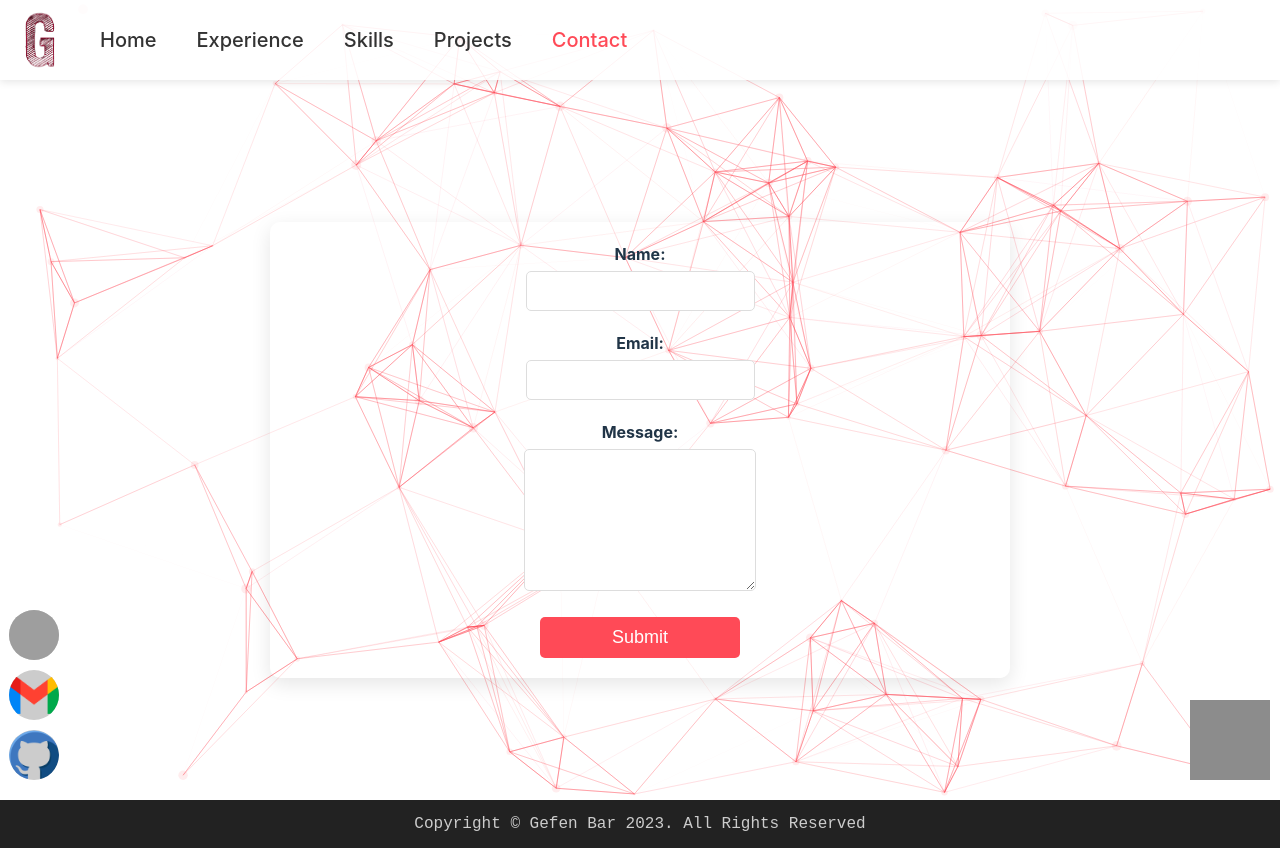
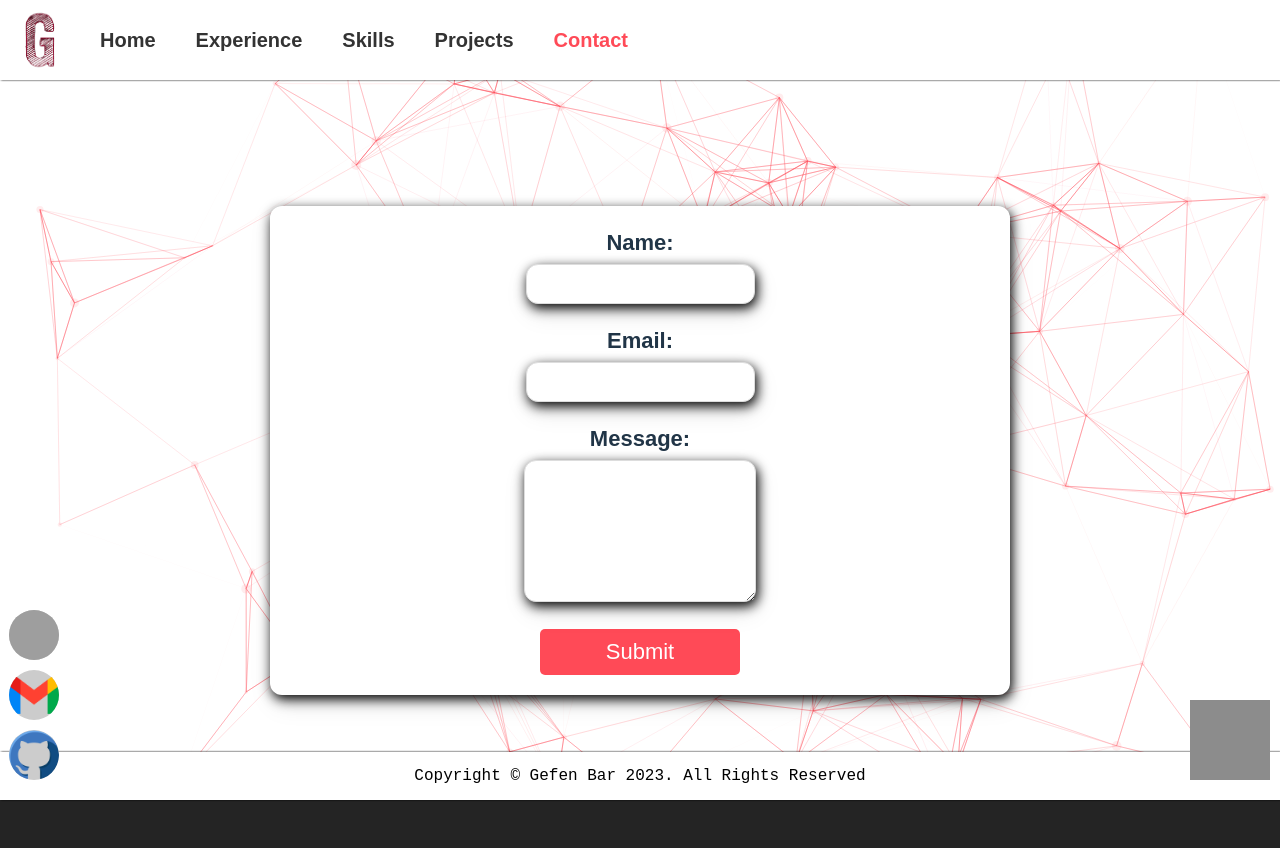
Before and after one commit to gefenbar/ReactJS-Portfolio, a React (Vite) app: page /contact in a window 1280 px wide. After the commit the page ends 800 px from the top, so only its background shows below. Built offline with nearby package versions, Linux system fonts and the light colour scheme; grey boxes are pictures that could not be loaded.

Commit message:
design improvements

```diff
--- a/src/App.css
+++ b/src/App.css
@@ -1,4 +1,3 @@
-/* Remove the blue outline on focus and active state */
 button:focus,
 button:active {
   outline: none;
--- a/src/index.css
+++ b/src/index.css
@@ -1,5 +1,5 @@
 :root {
-  font-family: Inter, system-ui, Avenir, Helvetica, Arial, sans-serif;
+  font-family: Montserrat,sans-serif;
   line-height: 1.5;
   font-weight: 400;
 
--- a/src/styles/Contact.css
+++ b/src/styles/Contact.css
@@ -8,6 +8,8 @@
     display: block;
     font-weight: bold;
     margin-bottom: 5px;
+    font-size: 22px;
+
 }
 
 /* Style for input fields and textareas */
@@ -15,15 +17,24 @@
 .form-group input[type="email"] {
     padding: 10px;
     border: 1px solid #ddd;
-    border-radius: 5px;
     font-size: 16px;
+    background-color: #fff;
+    border-radius: 12px;
+    box-shadow: 0px 6px 20px rgba(0, 0, 0, 0.1);
+    transition: transform 0.3s ease, box-shadow 0.3s ease;
+    animation: fadeIn 0.5s ease;
+    filter: drop-shadow(2px 4px 6px black);
 }
 
 #contact textarea {
+    background-color: #fff;
+    border-radius: 12px;
+    box-shadow: 0px 6px 20px rgba(0, 0, 0, 0.1);
+    transition: transform 0.3s ease, box-shadow 0.3s ease;
+    animation: fadeIn 0.5s ease;
+    filter: drop-shadow(2px 4px 6px black);
     padding: 10px;
     border: 1px solid #ddd;
-    border-radius: 5px;
-    /* font-size: 16px; */
     max-width: 270px;
     max-height: 100px;
     min-height: 120px;
@@ -39,7 +50,7 @@ form button[type="submit"] {
     color: #fff;
     border: none;
     border-radius: 5px;
-    font-size: 18px;
+    font-size: 22px;
     cursor: pointer;
     transition: background-color 0.3s;
 }
@@ -50,30 +61,31 @@ form button[type="submit"]:hover {
 
 /* Your existing Contact component styles */
 #contact {
+
     width: 700px;
-    box-shadow: 0px 6px 20px rgba(0, 0, 0, 0.1);
     display: flex;
     flex-direction: column;
     justify-content: center;
     align-items: center;
     text-align: center;
     padding: 20px;
-    background-color: transparent;
-    border-radius: 10px;
-    transform: scale(1);
-    transition: all 0.5s ease-in-out;
+    background-color: #fff;
+    border-radius: 12px;
+    box-shadow: 0px 6px 20px rgba(0, 0, 0, 0.1);
+    transition: transform 0.3s ease, box-shadow 0.3s ease;
+    animation: fadeIn 0.5s ease;
+    filter: drop-shadow(2px 4px 6px black);
 }
 
+/*
 #contact:hover {
-    transform: scale(1.05);
-    box-shadow: 0 0 20px rgba(0, 0, 0, 0.3);
-    animation: none;
-    /* Disable bounce animation on hover */
-}
+    transform: translateY(-10px);
+} */
 
-#contact:hover {
-    background-color: white !important;
-}
+/*  */
+/* #contact:hover { */
+/* background-color: white; */
+/* } */
 
 
 /* Responsive design for smaller screens */
--- a/src/styles/Experience.css
+++ b/src/styles/Experience.css
@@ -1,52 +1,52 @@
 #experience {
     text-align: center;
-    perspective: 5000px;
-    /* Adjust as needed for desired 3D effect */
+    perspective: 3000px;
+
+
 }
 
 #experience div {
-    background-color: transparent;
     display: flex;
     flex-direction: column;
     align-items: center;
-    margin-top: 10px;
+    margin-bottom: 30px;
     padding: 4rem 2rem;
-    border: 2px solid #ccc;
-    border-radius: 10px;
     max-width: 600px;
-    transition: transform 0.5s ease, box-shadow 0.5s ease;
-    transform-style: preserve-3d;
-    transform: translateZ(0);
-    /* Create a stacking context for child elements */
+    background-color: #fff;
+    border-radius: 12px;
+    box-shadow: 0px 6px 20px rgba(0, 0, 0, 0.1);
+    transition: transform 0.3s ease, box-shadow 0.3s ease;
+    animation: fadeIn 0.5s ease;
+    filter: drop-shadow(2px 4px 6px black);
+
 }
 
 #experience h1 {
     font-size: 2.5rem;
     text-align: center;
     margin: 0;
-    /* padding-top: 10px; */
 }
 
 #experience h2 {
-    font-size: 1.8rem;
+    font-size: 2.5rem;
     margin-top: 2rem;
     margin-bottom: 1rem;
 }
 
 #experience h3 {
-    font-size: 1.4rem;
+    font-size: 1.5rem;
     margin-top: 1.5rem;
     margin-bottom: 0.5rem;
 }
 
 details summary {
-    font-size: 2rem;
+    font-size: 2.3rem;
     cursor: pointer;
     outline: none;
 }
 
 details ul li {
-    font-size: 1.1rem;
+    font-size: 1.5rem;
 }
 
 details[open] summary {
@@ -61,10 +61,7 @@ details[open] summary {
 
 #experience div:hover {
     background-color: white;
-    /* background: linear-gradient(180deg, rgba(255, 255, 255, 0) 0%, rgba(255, 255, 255, 0.8) 100%); */
-    transform: translateY(-5px) rotateX(10deg);
-    /* Adjust as needed */
-    box-shadow: 0px 15px 30px rgba(0, 0, 0, 0.3);
+    transform: translateY(-10px);
 }
 
 .keyword-highlight {
--- a/src/styles/Footer.css
+++ b/src/styles/Footer.css
@@ -5,18 +5,18 @@ footer {
     position: absolute;
     left: 0;
     right: 0;
-    background-color: #222;
-    color: #ccc;
+    bottom: 0;
+    color: black;
     font-family: 'Courier New', Courier, monospace;
     display: flex;
     justify-content: center;
     align-items: center;
     padding: 12px;
     z-index: 1000;
-    transform: translateY(100%);
-    transition: transform 0.3s ease-in-out;
-    bottom: 0;
+    background-color: white;
+    filter: drop-shadow(1px 0px 1px black);
 }
+
 
 body {
     margin: 0;
--- a/src/styles/Hero.css
+++ b/src/styles/Hero.css
@@ -11,8 +11,11 @@
     background-color: transparent;
     border-radius: 10px;
     transform: scale(1);
-    transition: all 0.5s ease-in-out;
+    transition: all 0.6s ease-in-out;
     animation: bounce 2s infinite;
+    background-color: white;
+    box-shadow: 0px 6px 20px rgba(0, 0, 0, 0.1);
+    filter: drop-shadow(2px 4px 6px black);
 
     @keyframes bounce {
 
--- a/src/styles/Navbar.css
+++ b/src/styles/Navbar.css
@@ -1,16 +1,15 @@
 /* Navigation bar styles */
 #nav {
     display: flex;
-    /* justify-content: space-between; */
     align-items: center;
-    /* padding: 20px; */
     position: fixed;
     top: 0;
     left: 0;
     width: 100%;
-    background-color: rgba(255, 255, 255, 0.83);
     z-index: 1000;
-    box-shadow: 0 2px 8px rgba(0, 0, 0, 0.1);
+    background-color: white;
+    filter: drop-shadow(1px 0px 1px black);
+
 }
 
 #nav img#logo {
@@ -26,6 +25,7 @@
 
 #nav ul li {
     margin: 0 20px;
+
 }
 
 #nav ul li a.menu_item {
@@ -33,6 +33,8 @@
     font-size: 20px;
     color: #333;
     transition: all 0.2s ease-in-out;
+    font-weight: 900;
+
 }
 
 #nav ul li a.menu_item:hover {
@@ -73,7 +75,8 @@
 
 @media (max-width: 420px) {
     #nav ul li a.menu_item {
-        font-size: 97%;
+        font-size: 13px !important;
+
     }
 
     #nav ul li {
--- a/src/styles/Projects.css
+++ b/src/styles/Projects.css
@@ -8,11 +8,12 @@
     width: 300px;
     margin: 1.5rem;
     overflow: hidden;
+    background-color: #fff;
     border-radius: 12px;
     box-shadow: 0px 6px 20px rgba(0, 0, 0, 0.1);
     transition: transform 0.3s ease, box-shadow 0.3s ease;
     animation: fadeIn 0.5s ease;
-    background-color: transparent;
+    filter: drop-shadow(2px 4px 6px black);
 }
 
 .project-card a {
@@ -46,21 +47,22 @@
 .project-image {
     position: relative;
     overflow: hidden;
+    filter: drop-shadow(2px 4px 6px black);
+    box-shadow: 0px 6px 20px rgba(0, 0, 0, 0.1);
+
 }
 
 .project-image img {
     width: 100%;
-    height: auto;
+    height: 400px;
     transition: transform 0.3s ease;
+
 }
 
-.project-card:hover .project-image img {
-    transform: scale(1.1);
-}
+
 
 .project-info {
     padding: 1rem;
-    background-color: transparent;
 }
 
 .project-info h2 {
--- a/src/styles/Skills.css
+++ b/src/styles/Skills.css
@@ -1,23 +1,9 @@
-/* Styles for the skills section */
-#skills_section {
-    text-align: center;
-    padding: 2rem 0;
-}
-
-#skills_section h1 {
-    font-size: 4rem;
-    margin-bottom: 4rem;
-    color: #0099ff;
-    /* Change the color to match your theme */
-    animation: fadeInUp 1s ease;
-}
-
-/* Styles for the skill cards */
 .wrap-circles {
     display: flex;
     flex-wrap: wrap;
     justify-content: center;
     max-width: 800px;
+
 }
 
 .container-circle {
@@ -28,7 +14,7 @@
     background-color: #fff;
     border-radius: 12px;
     box-shadow: 0px 6px 20px rgba(0, 0, 0, 0.1);
-    /* transition: transform 0.3s ease, box-shadow 0.3s ease; */
+    transition: transform 0.3s ease, box-shadow 0.3s ease;
     animation: fadeIn 0.5s ease;
     filter: drop-shadow(2px 4px 6px black);
 
@@ -37,7 +23,7 @@
 .container-circle:hover {
     transform: translateY(-10px);
     /* filter: invert(0.1) */
-    color: red;
+    color: #ff4a57;
 }
 
 .container-circle img {
```
